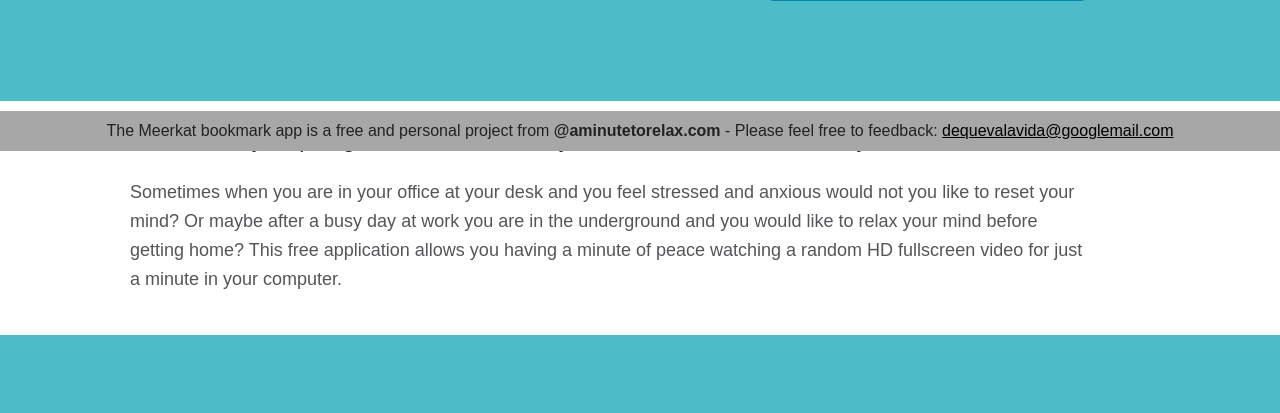
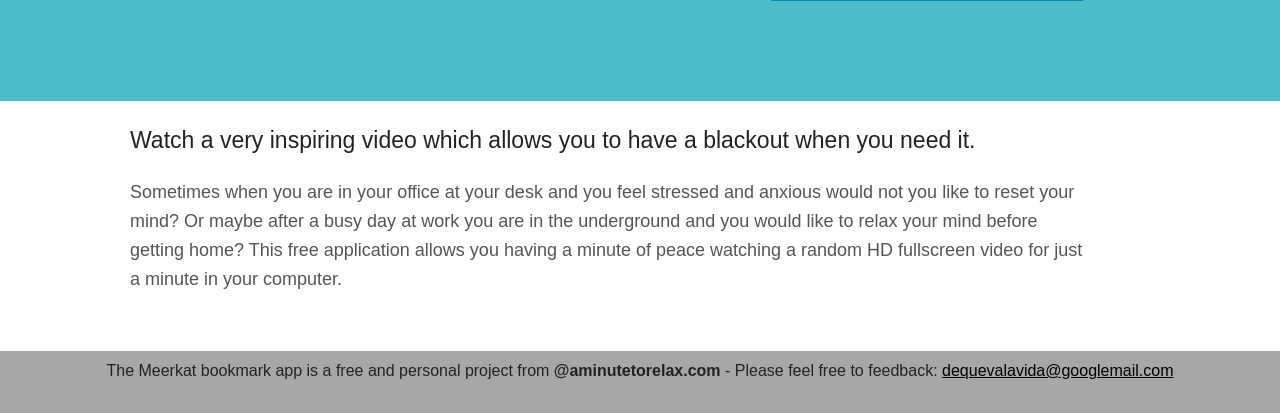
Before and after one commit to datracka/meerkat.aminutetorelax.com, a PHP site: page /foo/ in a window 1280 px wide. Shown: the part 649-1062 px from the top of the page. Before the commit the page ends 984 px from the top, so only its background shows below. Run offline with PHP 8.4, Linux system fonts and the light colour scheme; some libraries are stand-ins or nearby versions.

Commit message:
css improved. title

```diff
--- a/css/responsive_design.css
+++ b/css/responsive_design.css
@@ -1,7 +1,7 @@
 
 body{
-    background-color: #ffffff;
-    overflow: hidden;
+    background-color: #a7a7a7;
+    overflow: auto;
 }
 .share{
     height: 30px;
@@ -19,6 +19,19 @@ body{
 .header {
     height: 108px;
     background-color: #fff;
+}
+
+.wrapperHeader{
+    margin: 0 auto;
+    width: 1020px;
+    padding-top: 26px;
+    position: relative;
+}
+
+.wrapperHeader img{
+    position: absolute;
+    margin-left: -98px;
+    margin-top: 6px;
 }
 
 .linkToFb{
@@ -180,8 +193,7 @@ body{
 
 .footer{
      width: 100%;
-     position: absolute;
-     bottom: 0px;
+
      height:40px;
      background-color: #a7a7a7;
      text-align: center;
@@ -189,6 +201,12 @@ body{
 }
 
 .site{
+    width: 100%;
+    background-color: white;
+    height: 250px;
+}
+.wrapperSite{
+
     text-align: center;
     font-family: "myriad-pro", sans-serif;
     font-style: normal;
@@ -208,6 +226,8 @@ body{
     line-height: 39px;
     font-size: 23px;
     text-align: left;
+    margin: 0px;
+    padding-top: 20px;
 }
 
 .site p{
--- a/index.html
+++ b/index.html
@@ -39,7 +39,9 @@
     </div>
 </div>
 <div id="header" class="header">
+    <div id="wrapperHeader" class="wrapperHeader">
       <img src="img/meerkat_traspa.png" id="meerkat" class="meerkat"/>
+    </div>
 </div>
 <div id="content" class="content">
     <div id="wrapperContent" class="wrapperContent">
@@ -71,12 +73,13 @@ border: 1px solid #000; z-index: 100000">
                 watching a inspiring HD fullscreen video in your computer.</p>
             <p class="explanation">Just drag&drop this button to your bookmarks bar to start it.</p>
             <div id="buttonContent" class="buttonContent">
-                <a id="button" class="button" href='javascript:(function(){function f(i){if(i.origin!==e+""+n&&i.origin!==t+""+n){return}if(i.data==="destroy_bookmarklet"){var s=document.getElementById(r);if(s){document.body.removeChild(s);s=null}}}var e="http://",t="https://",n="relax.local",r="videoPlayer_iframe",i=document.getElementById(r);if(i){return}var s=e+""+n+"/embed.html?a="+window.location.hostname+"&p="+document.location.protocol,o=document.createElement("iframe");o.id=r;o.src=s;o.style.position="fixed";o.style.top="0";o.style.left="0";o.style.height="100%25";o.style.width="100%25";o.style.zIndex="16777270";o.style.border="none";o.style.visibility="hidden";o.onload=function(){this.style.visibility="visible"};document.body.appendChild(o);var u=window.addEventListener?"addEventListener":"attachEvent";var a=u=="attachEvent"?"onmessage":"message";window[u](a,f,false)})()'>Reset your mind</a>
+                <a id="button" class="button" href='javascript:(function(){function f(i){if(i.origin!==e+""+n&&i.origin!==t+""+n){return}if(i.data==="destroy_bookmarklet"){var s=document.getElementById(r);if(s){document.body.removeChild(s);s=null}}}var e="http://",t="https://",n="meerkat.aminutetorelax.local",r="videoPlayer_iframe",i=document.getElementById(r);if(i){return}var s=e+""+n+"/embed.html?a="+window.location.hostname+"&p="+document.location.protocol,o=document.createElement("iframe");o.id=r;o.src=s;o.style.position="fixed";o.style.top="0";o.style.left="0";o.style.height="100%25";o.style.width="100%25";o.style.zIndex="16777270";o.style.border="none";o.style.visibility="hidden";o.onload=function(){this.style.visibility="visible"};document.body.appendChild(o);var u=window.addEventListener?"addEventListener":"attachEvent";var a=u=="attachEvent"?"onmessage":"message";window[u](a,f,false)})()'>Reset your mind</a>
             </div>
         </div>
     </div>
 </div>
 <div id="site" class="site">
+    <div id="wrapperSite" class="wrapperSite">
         <h2>Watch a very inspiring video which allows you to have a blackout when you need it.</h2>
         <p>Sometimes when you are in your office at your desk and you feel stressed and anxious would not you like to
             reset your mind?
@@ -84,9 +87,7 @@ border: 1px solid #000; z-index: 100000">
         This free application allows you having a minute of peace watching a random HD fullscreen video for
             just a minute in your computer.
         </p>
-
-
-
+    </div>
 </div>
 <div id="footer" class="footer">
     <p>The Meerkat bookmark app is a free and personal project from <b>@aminutetorelax.com</b> - Please feel free to feedback: <a id="email" class="email" href="mailto:dequevalavida@googlemail.com" title="dequevalavida@googlemail.com">dequevalavida@googlemail.com</a></p>
@@ -109,7 +110,7 @@ border: 1px solid #000; z-index: 100000">
             m=s.getElementsByTagName(o)[0];a.async=1;a.src=g;m.parentNode.insertBefore(a,m)
     })(window,document,'script','//www.google-analytics.com/analytics.js','ga');
 
-    ga('create', 'UA-39556499-1', 'aminutetorelax.com');
+    ga('create', 'UA-39556499-2', 'aminutetorelax.com');
     ga('send', 'pageview');
 
 </script>
--- a/js/Config.js
+++ b/js/Config.js
@@ -1,7 +1,7 @@
 
 var Config = function() {
 
-    this.serviceUrl = "http://meerkat.aminutetorelax.local/php/"
+    this.serviceUrl = "http://"+ window.location.hostname +"/php/"
 }
 
 Config.prototype.getServiceUrl = function(){
--- a/js/View.js
+++ b/js/View.js
@@ -35,7 +35,7 @@ View.prototype.drawThumbnailsSidebar = function (aThumbs, aVideosThumbs){
     //each thumb has 180px and we add 3 of margin
     var finalH 			= thumbs.find('img').length * 150;
     thumbs.css('height', finalH + 'px');
-    thumbs_wrapper.css('height', ($(window).height() - 5) + 'px');
+    thumbs_wrapper.css('height', ($(window).height() - 42) + 'px');
 
     View.prototype.makeScrollable(thumbs_wrapper,thumbs);
 
```
Also changed, not shown: index_production.html (+6 -5 lines), js/Config_prod.js (deleted, +0 -9 lines). Lines whose indentation alone changed are shown as unchanged.
